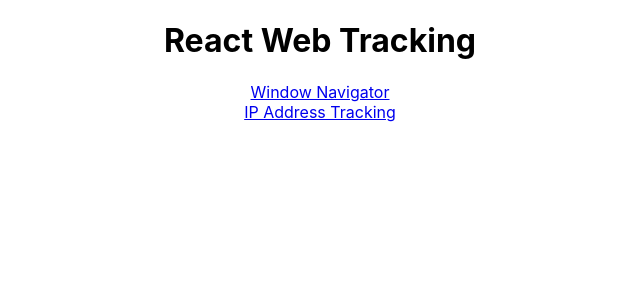
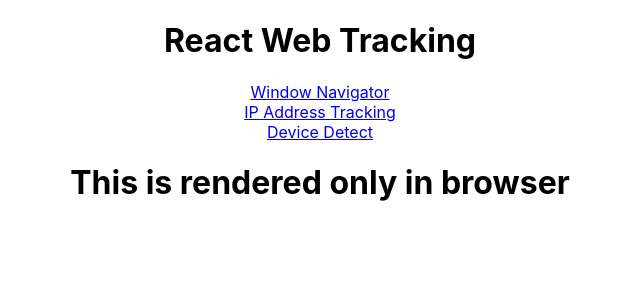
Before and after one commit to Ben888GitHub/react-web-tracking, a React (Create React App) app: page /device-detect in a window 1280 px wide. Shown: the top 300 px of the page, without its empty margins (320-960 px from the left). Built offline with nearby package versions, Linux system fonts and the light colour scheme.

Commit message:
add device detect features

```diff
--- a/package.json
+++ b/package.json
@@ -9,6 +9,7 @@
     "axios": "^0.27.2",
     "public-ip": "^6.0.1",
     "react": "^18.2.0",
+    "react-device-detect": "^2.2.2",
     "react-dom": "^18.2.0",
     "react-router-dom": "^6.3.0",
     "react-scripts": "5.0.1",
--- a/src/App.js
+++ b/src/App.js
@@ -1,5 +1,6 @@
 import { Routes, Route, Link } from 'react-router-dom';
 import './App.css';
+import DeviceDetect from './components/DeviceDetect';
 import IPAddress from './components/IPAddress';
 import WindowNavigator from './components/WindowNavigator/WindowNavigator';
 
@@ -11,10 +12,13 @@
 			<Link to="/">Window Navigator</Link>
 			<br />
 			<Link to="/ip-address-tracking">IP Address Tracking</Link>
+			<br />
+			<Link to="/device-detect">Device Detect</Link>
 
 			<Routes>
 				<Route path="/" element={<WindowNavigator />} />
 				<Route path="/ip-address-tracking" element={<IPAddress />} />
+				<Route path="/device-detect" element={<DeviceDetect />} />
 			</Routes>
 		</div>
 	);
--- /dev/null
+++ b/src/components/DeviceDetect.js
@@ -0,0 +1,16 @@
+import { BrowserView, MobileView } from 'react-device-detect';
+
+function DeviceDetect() {
+	return (
+		<>
+			<BrowserView>
+				<h1>This is rendered only in browser</h1>
+			</BrowserView>
+			<MobileView>
+				<h1>This is rendered only on mobile</h1>
+			</MobileView>
+		</>
+	);
+}
+
+export default DeviceDetect;
```
Also changed, not shown: 2 other files (tests, documents, lock files or other folders).
